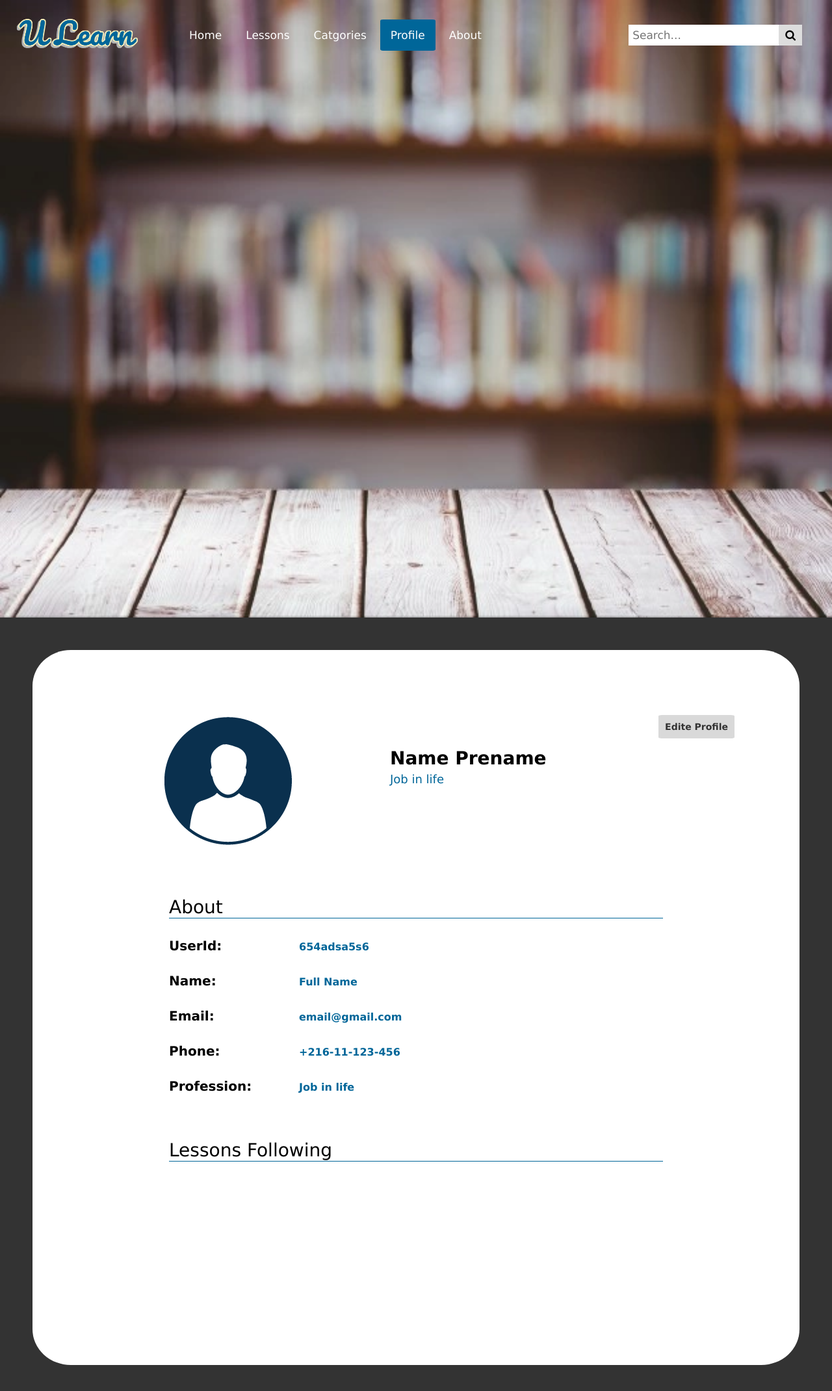
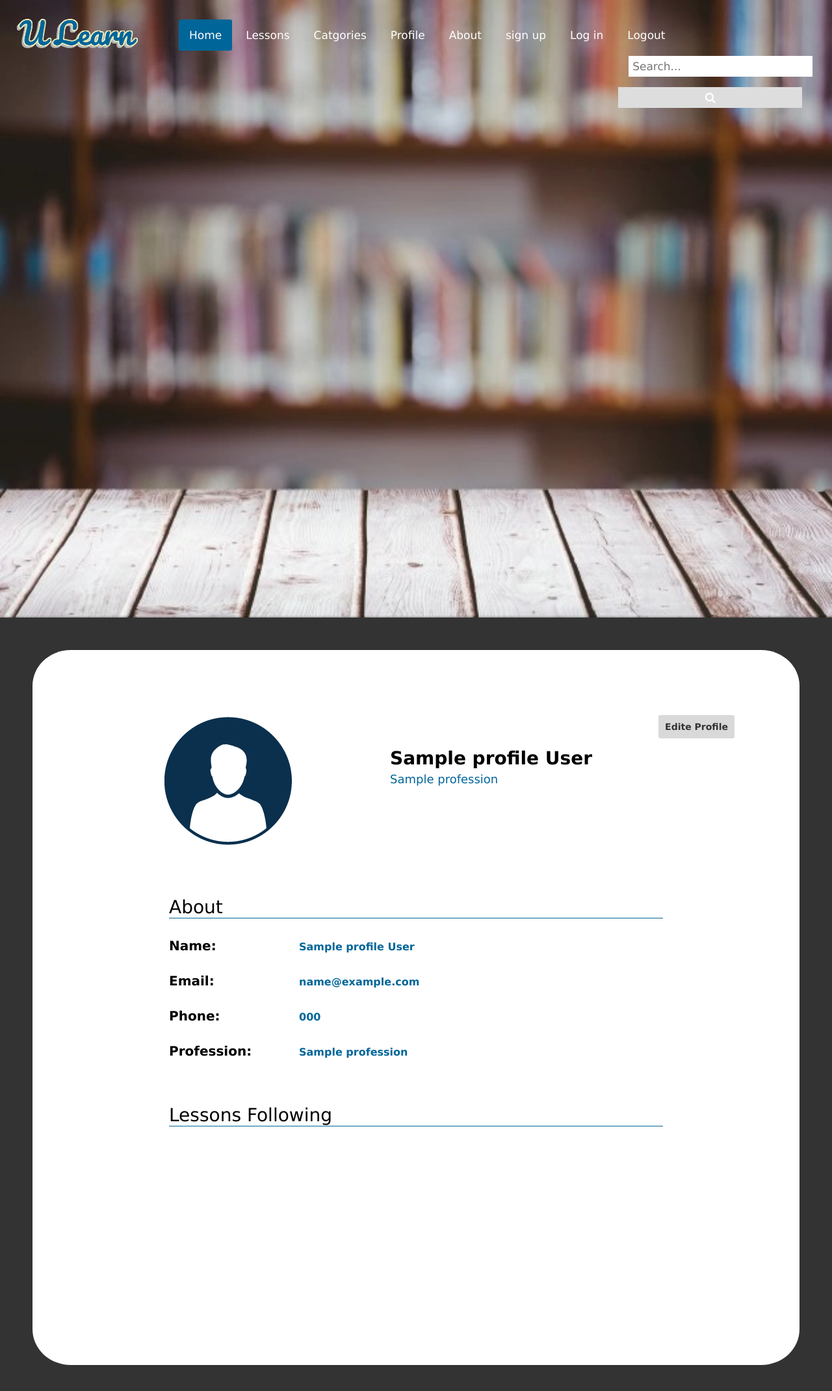
Before and after one commit to Yosri-ctrl/YouLearn, a Flask app: template app/templates/profile.html in a window 1280 px wide. Shown: the top 2140 px of the page at 65% size. Run offline with Flask 2, Linux system fonts and the light colour scheme; the template is opened without the code that fills it: most values are stand-ins (such as "Sample title", 1, 10 or a date in 2020); some libraries are stand-ins or nearby versions.

Commit message:
Backup for profile page

```diff
--- a/app/templates/profile.html
+++ b/app/templates/profile.html
@@ -1,70 +1,32 @@
-<!DOCTYPE html>
-<html lang="en">
-  <head>
-    <meta charset="UTF-8" />
-    <title>YouLearn</title>
-    <link rel="icon" href="style/img/img.png" type="image/icon type" />
-    <link rel="stylesheet" type="text/css" href="style/home-style.css" />
-    <link
-      href="https://fonts.googleapis.com/icon?family=Material+Icons"
-      rel="stylesheet"
-    />
-    <link
-      rel="stylesheet"
-      href="https://cdnjs.cloudflare.com/ajax/libs/font-awesome/4.7.0/css/font-awesome.min.css"
-    />
-  </head>
+{% extends "base.html" %}
+{% block content %}
 
-  <body>
-    <header>
-      <a href="home.html">
-        <img class="logo" src="style/img/logo5.png" />
-      </a>
-      <div class="navigateur">
-        <a href="/">Home</a>
-        <a href="#lesson">Lessons</a>
-        <a href="cat.html">Catgories</a>
-        <a class="active" href="profile.html">Profile</a>
-        <a href="about.html">About</a>
-        <div class="search">
-          <form action="">
-            <input type="text" placeholder="Search..." name="search" />
-            <button type="submit"><i class="fa fa-search"></i></button>
-          </form>
-        </div>
-      </div>
-    </header>
-
-    <article>
+ <article>
       <div class="main-profile">
         <div class="profile">
           <div class="edite-profile">
             <a class="edite-profile-link" href="">Edite Profile</a>
           </div>
           <div class="img-profile">
-            <img src="style/img/profile.png" />
+            <img src="static/style/img/profile.png" />
           </div>
-          <div class="name-profile">Name Prename</div>
-          <div class="job-profile">Job in life</div>
+          <div class="name-profile">{{profile.name}} {{profile.lastname}}</div>
+          <div class="job-profile">{{profile.profession}}</div>
           <div class="about-profile">
             <div class="about-title-profile">About</div>
-            <div class="id-profile">UserId:</div>
-            <div class="id-user-profile">654adsa5s6</div>
             <div class="id-profile">Name:</div>
-            <div class="id-user-profile">Full Name</div>
+            <div class="id-user-profile">{{profile.name}} {{profile.lastname}}</div>
             <div class="id-profile">Email:</div>
-            <div class="id-user-profile">email@gmail.com</div>
+            <div class="id-user-profile">{{profile.email}}</div>
             <div class="id-profile">Phone:</div>
-            <div class="id-user-profile">+216-11-123-456</div>
+            <div class="id-user-profile">{{profile.telephone}}</div>
             <div class="id-profile">Profession:</div>
-            <div class="id-user-profile">Job in life</div>
+            <div class="id-user-profile">{{profile.profession}}</div>
             <div class="about-title-profile">Lessons Following</div>
           </div>
         </div>
       </div>
     </article>
-  </body>
-  <footer>
-    <div class="footer">Holberton School</div>
-  </footer>
-</html>
+
+
+{% endblock %}
```
